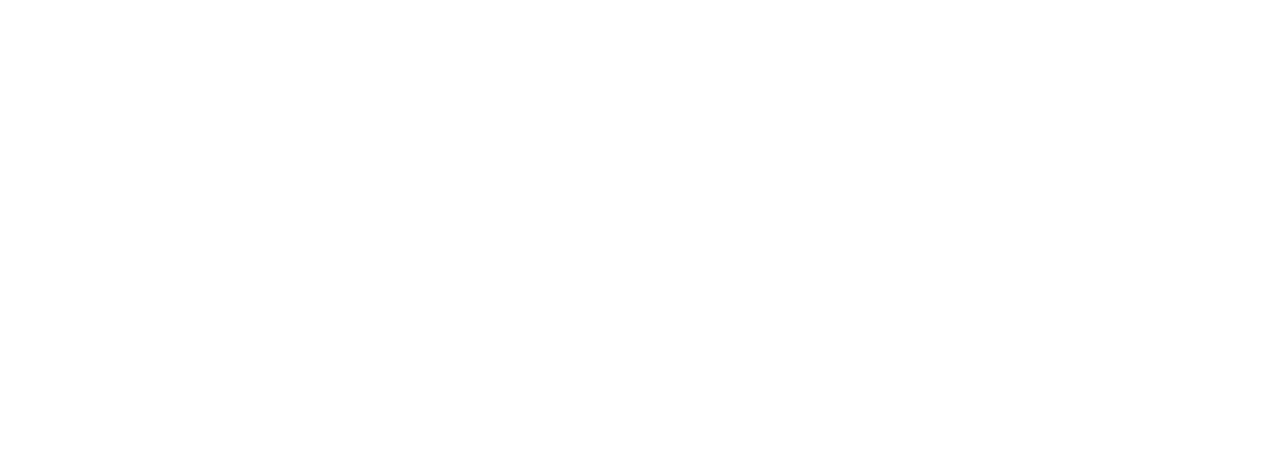
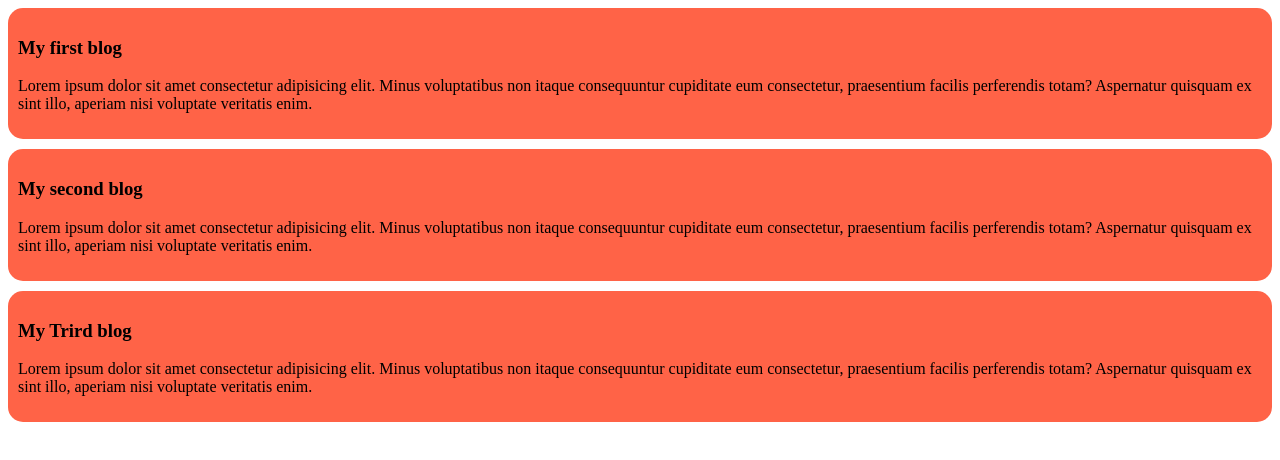
Before and after one commit to sohanxrana/programminghero, a plain HTML site: page index.html in a window 1280 px wide. Drawn offline with Linux system fonts and the light colour scheme.

Commit message:
thried commit

```diff
--- a/index.html
+++ b/index.html
@@ -6,5 +6,34 @@
     <title>My First Ever Github Repo</title>
     <link rel="stylesheet" href="style.css" />
   </head>
-  <body></body>
+  <body>
+    <div>
+      <h3>My first blog</h3>
+      <p>
+        Lorem ipsum dolor sit amet consectetur adipisicing elit. Minus
+        voluptatibus non itaque consequuntur cupiditate eum consectetur,
+        praesentium facilis perferendis totam? Aspernatur quisquam ex sint illo,
+        aperiam nisi voluptate veritatis enim.
+      </p>
+    </div>
+    <div>
+      <h3>My second blog</h3>
+      <p>
+        Lorem ipsum dolor sit amet consectetur adipisicing elit. Minus
+        voluptatibus non itaque consequuntur cupiditate eum consectetur,
+        praesentium facilis perferendis totam? Aspernatur quisquam ex sint illo,
+        aperiam nisi voluptate veritatis enim.
+      </p>
+    </div>
+    <!-- ctrl + shift + down arrow -->
+    <div>
+      <h3>My Trird blog</h3>
+      <p>
+        Lorem ipsum dolor sit amet consectetur adipisicing elit. Minus
+        voluptatibus non itaque consequuntur cupiditate eum consectetur,
+        praesentium facilis perferendis totam? Aspernatur quisquam ex sint illo,
+        aperiam nisi voluptate veritatis enim.
+      </p>
+    </div>
+  </body>
 </html>
--- a/style.css
+++ b/style.css
@@ -0,0 +1,6 @@
+div {
+  background-color: tomato;
+  padding: 10px;
+  margin-bottom: 10px;
+  border-radius: 15px;
+}
```
